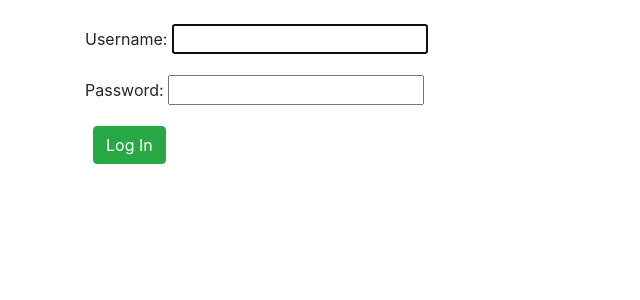
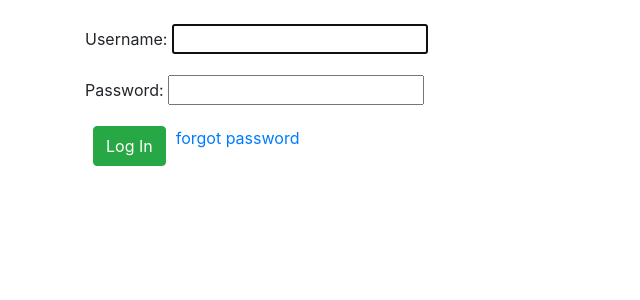
Before and after one commit to akenz1901/Electronic-Newspaper, a Django app: page /users/login/ in a window 1280 px wide. Shown: the part 56-356 px from the top of the page, without its empty margins (0-640 px from the left). Run offline with Django 3.2, Linux system fonts and the light colour scheme; some libraries are stand-ins or nearby versions.

Commit message:
Added forgot password in the login page

```diff
--- a/templates/registration/login.html
+++ b/templates/registration/login.html
@@ -6,6 +6,9 @@
     <form method="post">
         {% csrf_token %}
         {{ form.as_p }}
+        <div style="display: flex">
         <button class="btn btn-success ml-2" type="submit" >Log In</button>
+        <p style="padding-left: 10px"><a href="{% url 'password_reset' %}">forgot password</a></p>
+        </div>
     </form>
 {% endblock content %}
```
